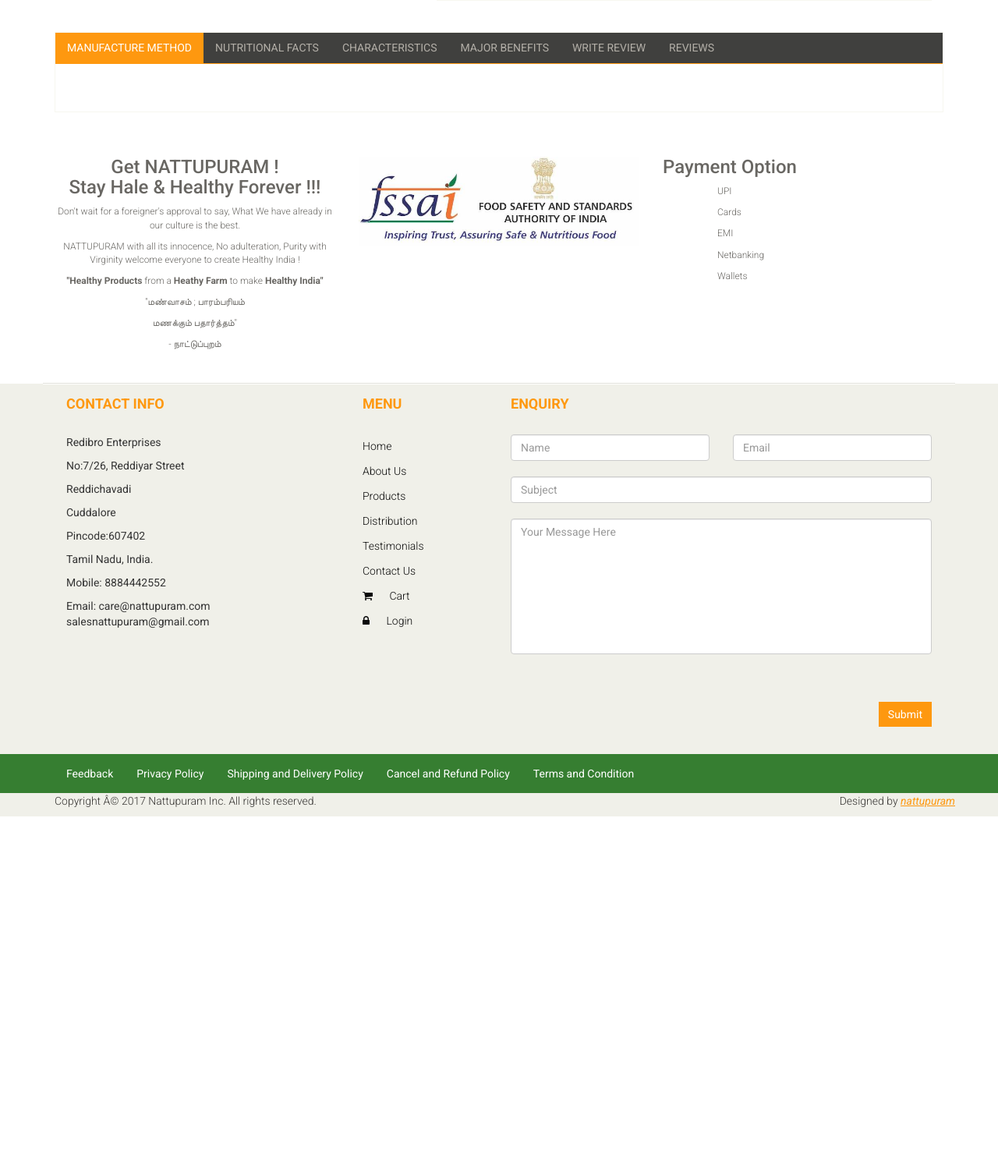
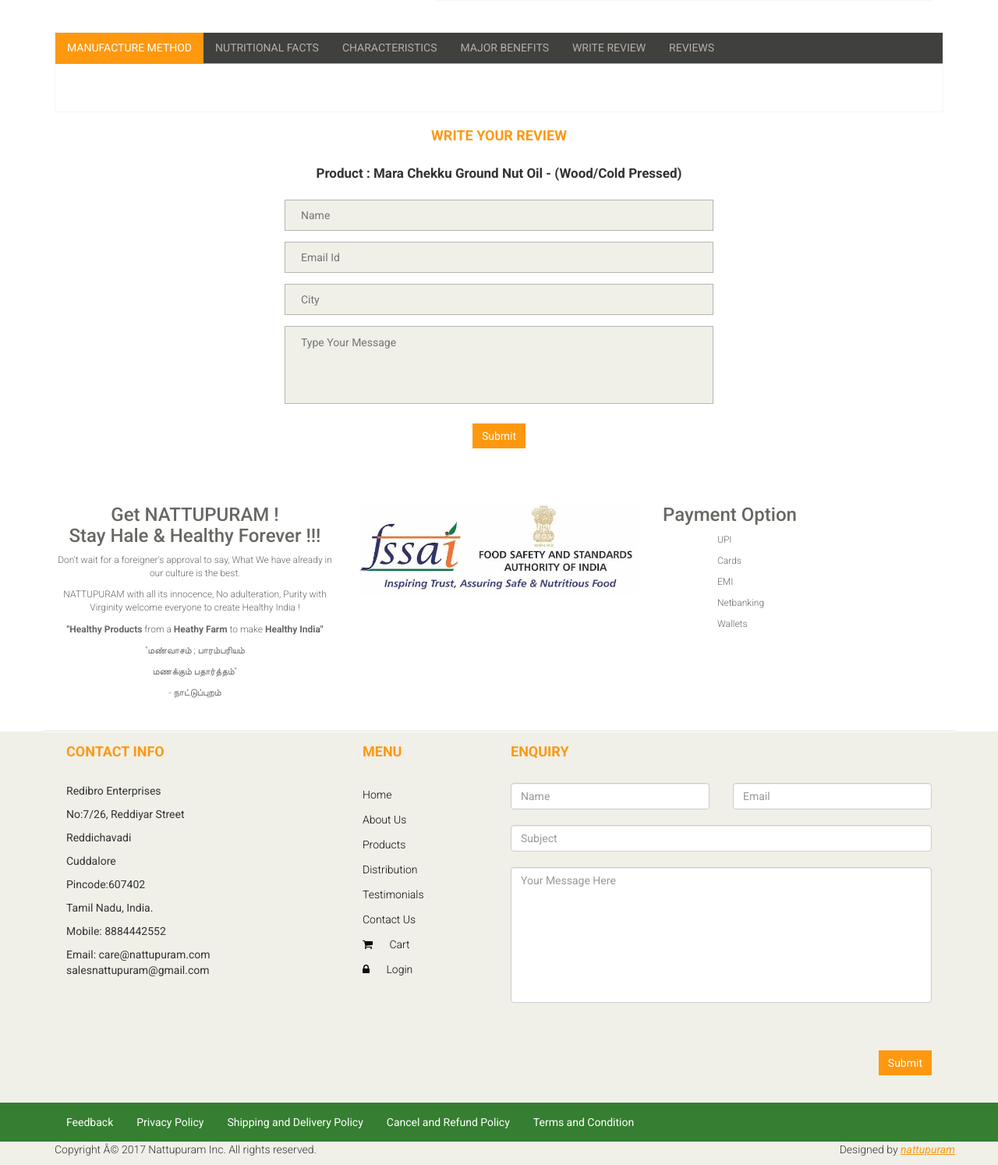
Before and after one commit to Racchanak/nattupuram, a PHP site: page /shopOnline.php in a window 1280 px wide. Shown: the part 670-2164 px from the top of the page at 78% size. Before the commit the page ends 1717 px from the top, so only its background shows below. Run offline with PHP 8.4, Linux system fonts and the light colour scheme; data comes from the database, SQL or seed files in the repository; data that the repository does not hold is empty.

Commit message:
review section added in shopOnline

```diff
--- a/shopOnline.php
+++ b/shopOnline.php
@@ -348,6 +348,37 @@
                                     </a>
                                 </div>
                             </div>/recommended_items-->
+                            <div class="brands_products user_info"><!--brands_products-->
+                <h2 class="reh2">Write Your Review</h2>
+                <form id="reviews">
+                    <?php if (isset($menu) && $menu == 'prod_det') { ?>
+                        <h1 style="margin-top: 0px;font-size: 17px;font-weight: 700;">Product : <?php echo $product[0]['product_name']; ?></h1>
+                        <input type="hidden" id="product_name" name="product_name" value="<?php echo $product[0]['product_name']; ?>"/>
+                        <input type="hidden" id="product_id" name="product_id" value="<?= (isset($_REQUEST['product_id'])) ? $_REQUEST['product_id'] : ''; ?>"/>
+                    <?php } else if (isset($menu) && $menu == 'testi') { ?>
+                        <select id="option" name="option">
+                            <option value="">Product</option>
+                            <?php foreach ($products as $key => $value) { ?>
+                                <option value="<?php echo $value['product_id']; ?>"><?php echo $value['product_name']; ?></option>
+                            <?php } ?>
+                            <!--                            <option value="Groundnut Oil">Groundnut Oil(Cold Press)</option>
+                                                        <option value="Sesame Oil">Sesame Oil(Cold Press)</option>
+                                                        <option value="Coconut Oil">Coconut Oil(Cold Press)</option>
+                                                        <option value="Natural Ghee">Natural Ghee</option>-->
+                        </select>
+                        <input type="hidden" id="product_name" name="product_name" value=""/>
+                        <img id="product_img" src="" alt="" style="display: none;" />
+                    <?php } ?>
+                    <div><input class="fom-div" style="height: 40px !important;" name="name" id="rev_name" type="text" placeholder="Name" /></div>
+                    <div><input class="fom-div" style="height: 40px !important;" name="email-id" id="rev_email" type="text" placeholder="Email Id" /></div>
+                    <!-- <div><input class="fom-div" style="height: 40px !important;" name="mobile-no" id="rev_mobile" type="text" placeholder="Mobile No" /></div> -->
+                    <div><input class="fom-div" style="height: 40px !important;" name="city" id="rev_city" type="text" placeholder="City" /></div>
+                    <div><textarea class="fom-div" id="rev_msg" name="typeurmsg" placeholder="Type Your Message  " ></textarea></div>
+                    <div><span class="error-review"></span></div>
+                    <div><span class="success-review"></span></div>
+                    <div><button type="button" class="btn btn-default " onclick="add_review();">Submit</button></div>
+                </form>
+            </div>
 
 </div>
 </section>
```
